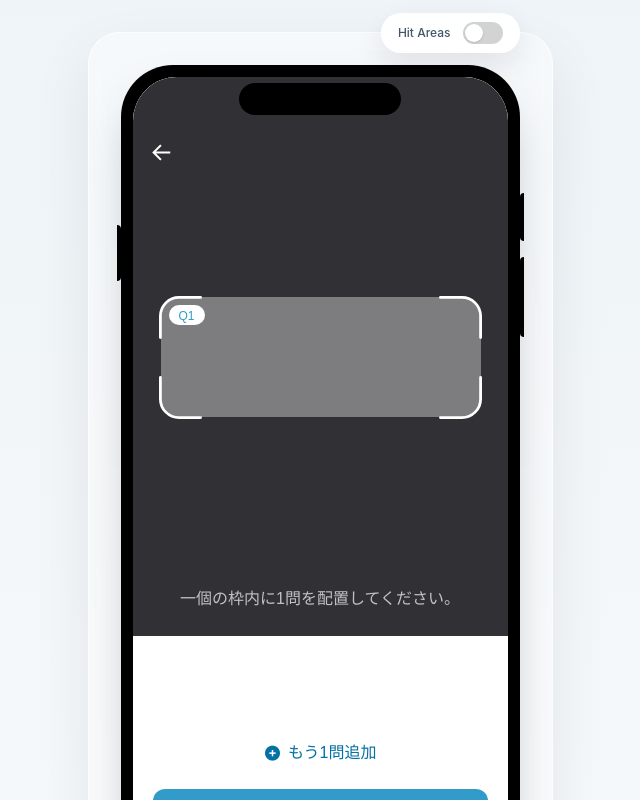
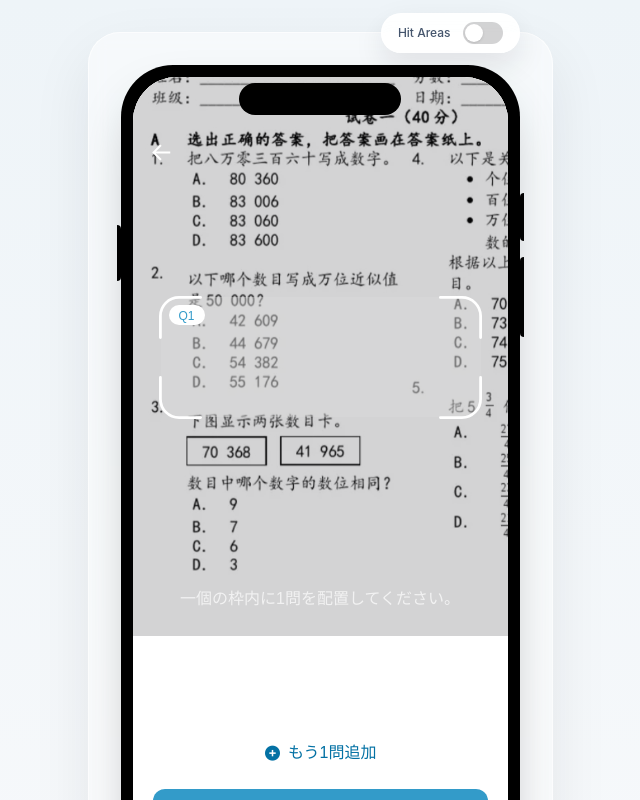
Before and after one commit to yiiwii/suunabi-camera-review-handoff, a React (Vite) app: page / in a window 1280 px wide. Shown: the top 800 px of the page, without its empty margins (320-960 px from the left). Built offline with nearby package versions, Linux system fonts and the light colour scheme.

Commit message:
Use usability test image in camera review

```diff
--- a/src/components/CameraReviewScreen.tsx
+++ b/src/components/CameraReviewScreen.tsx
@@ -1,5 +1,6 @@
 import { useEffect, useRef, useState } from 'react';
 import { IOS_SAFE_AREA_BOTTOM, IOS_SAFE_AREA_TOP } from './device';
+import imgUsabilityTestSheet from '../assets/usability-test-question-sheet.jpeg';
 
 const CAMERA_H = 559;
 const CAMERA_W = 375;
@@ -424,7 +425,13 @@ export function CameraReviewScreen({ showHitAreas }: { showHitAreas: boolean })
   return (
     <div className="relative h-full w-full overflow-hidden bg-white">
       <div className="absolute inset-x-0 top-0 overflow-hidden" style={{ height: CAMERA_H }}>
-        <div className="absolute inset-0" style={{ background: 'rgba(13,14,18,0.85)' }} />
+        <img
+          src={imgUsabilityTestSheet}
+          alt="Usability test question sheet"
+          className="absolute inset-0 h-full w-full object-cover"
+          style={{ objectPosition: 'center center' }}
+        />
+        <div className="absolute inset-0" style={{ background: 'rgba(13,14,18,0.18)' }} />
 
         {regions.map((r, i) => (
           <QuestionRegion
```
Also changed, not shown: src/assets/usability-test-question-sheet.jpeg (added).
